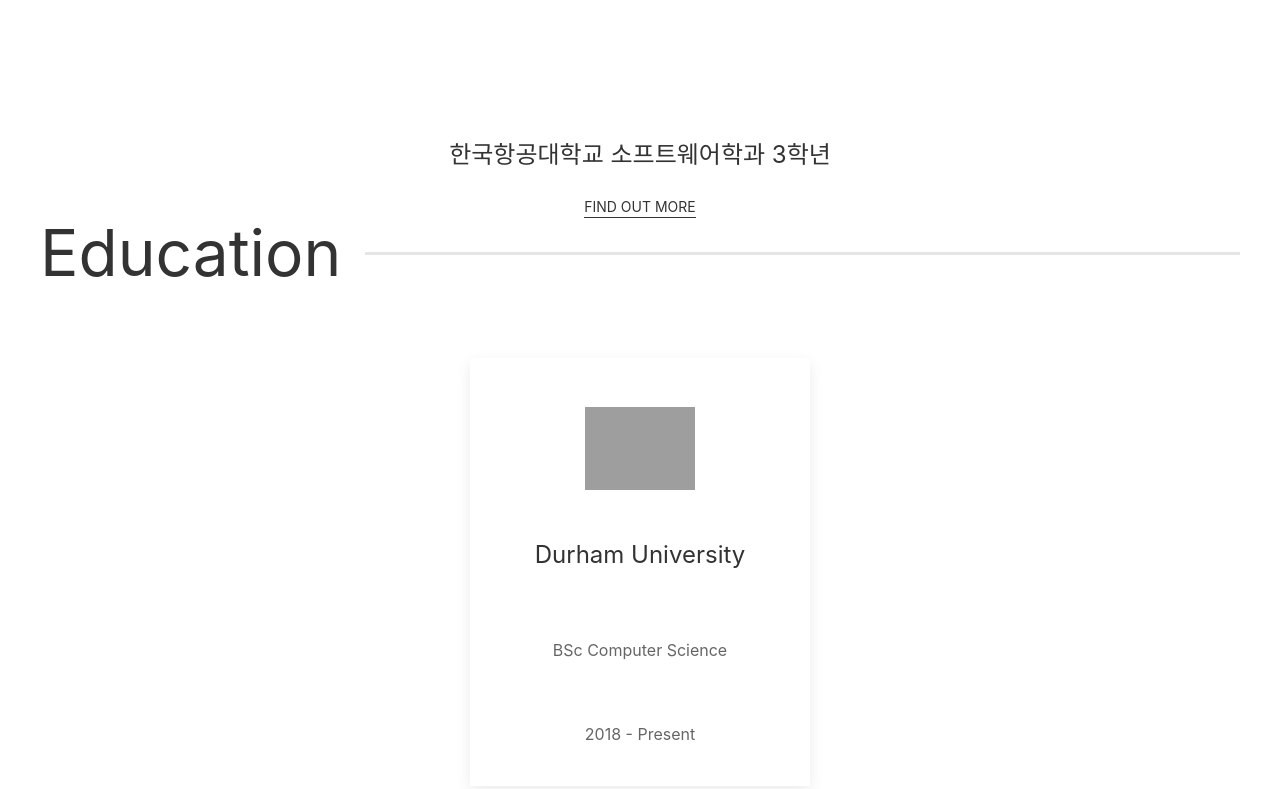
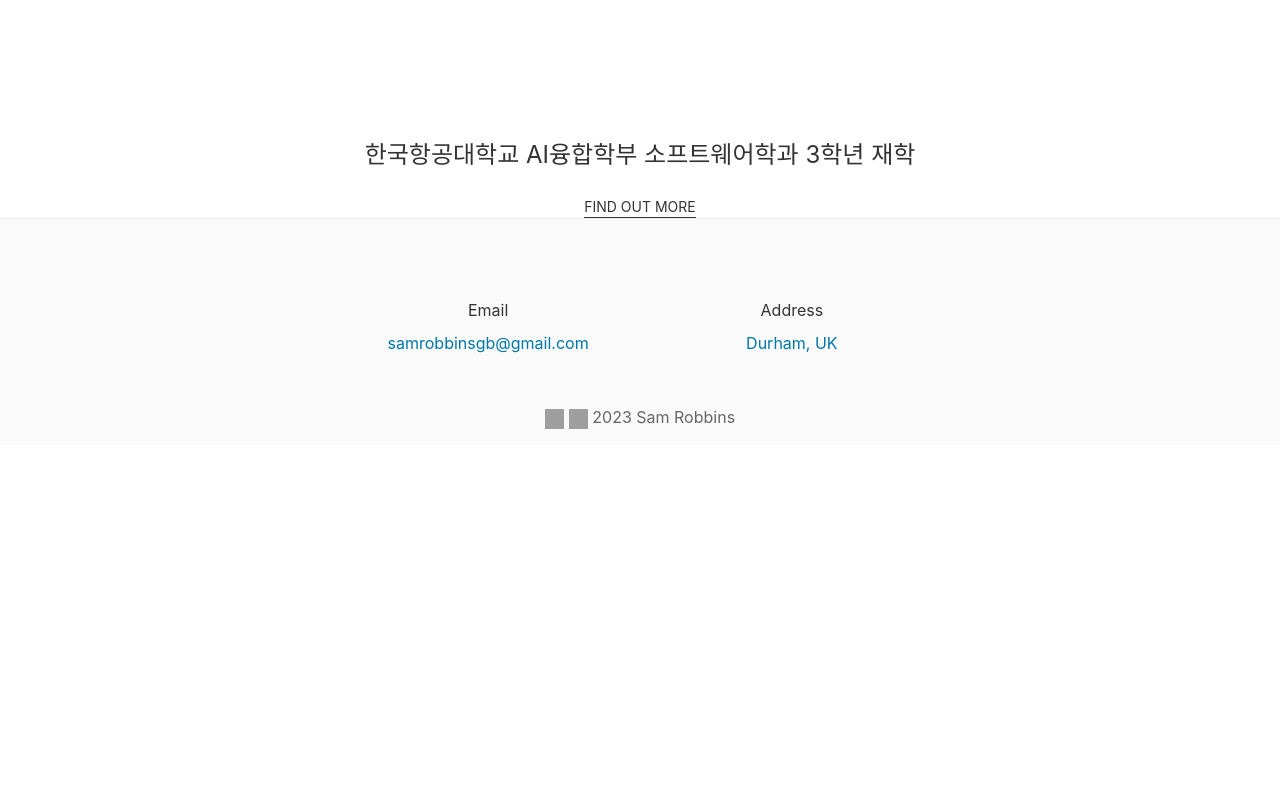
Before and after one commit to StabAn-NRH/staban-nrh.github.io, a plain HTML site: page index.html in a window 1280 px wide. Shown: the part 543-1332 px from the top of the page. After the commit the page ends 988 px from the top, so only its background shows below. Drawn offline with nearby package versions, Linux system fonts and the light colour scheme; grey boxes are pictures that could not be loaded.

Commit message:
third publishing

```diff
--- a/index.html
+++ b/index.html
@@ -204,7 +204,7 @@
     <div class="uk-container">
         <div class="uk-text-center">
 
-            <p class="uk-text-lead">한국항공대학교 소프트웨어학과 3학년</p>
+            <p class="uk-text-lead">한국항공대학교 AI융합학부 소프트웨어학과 3학년 재학</p>
 
             <a class="uk-button uk-button-text" href="https://staban-nrh.github.io/about">Find out more</a>
 
@@ -264,41 +264,6 @@
 
 
 
-<section class="uk-margin-xlarge-bottom">
-    <div class="uk-container">
-
-        <h1 class="uk-heading-line uk-heading-medium  uk-margin-large-bottom"><span>Education</span></h1>
-
-
-        <div class=" uk-grid-large uk-child-width-1-3@s uk-child-width-1  uk-text-center uk-flex-center" uk-grid
-            style="padding-left: 20px; padding-right: 20px">
-
-
-            <div>
-                <div class="uk-card uk-card-default uk-height-max-large">
-                    <div class="uk-card-media-top">
-                        <img class="contain experience" src="https://res.cloudinary.com/samrobbins/image/upload/f_auto,q_auto/v1591793268/logos/logos_Durham_fc2sae.svg" alt="" style="padding: 20px" loading="lazy">
-                    </div>
-                    <div class="uk-card-body" style="padding-top: 0">
-                        <div style="height: 5em">
-                            <h3 class="uk-card-title">Durham University</h3>
-                        </div>
-                        <p style="height: 4em">BSc Computer Science</p>
-                        <p>2018 - Present</p>
-                    </div>
-                </div>
-            </div>
-
-        </div>
-    </div>
-
-
-
-
-
-</section>
-
-
     </div>
 <footer class="footer">
   <div class="uk-container">
```
